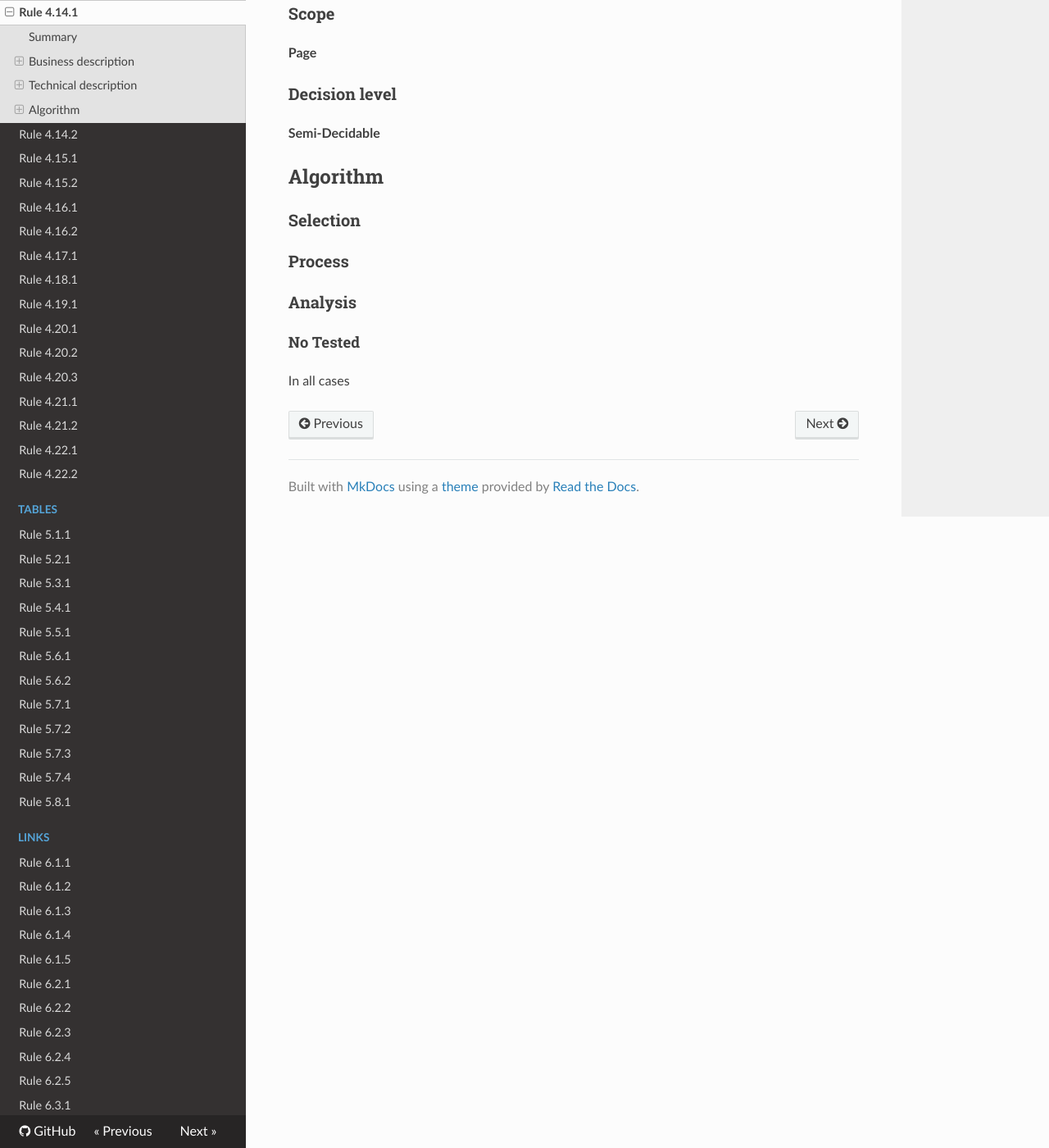
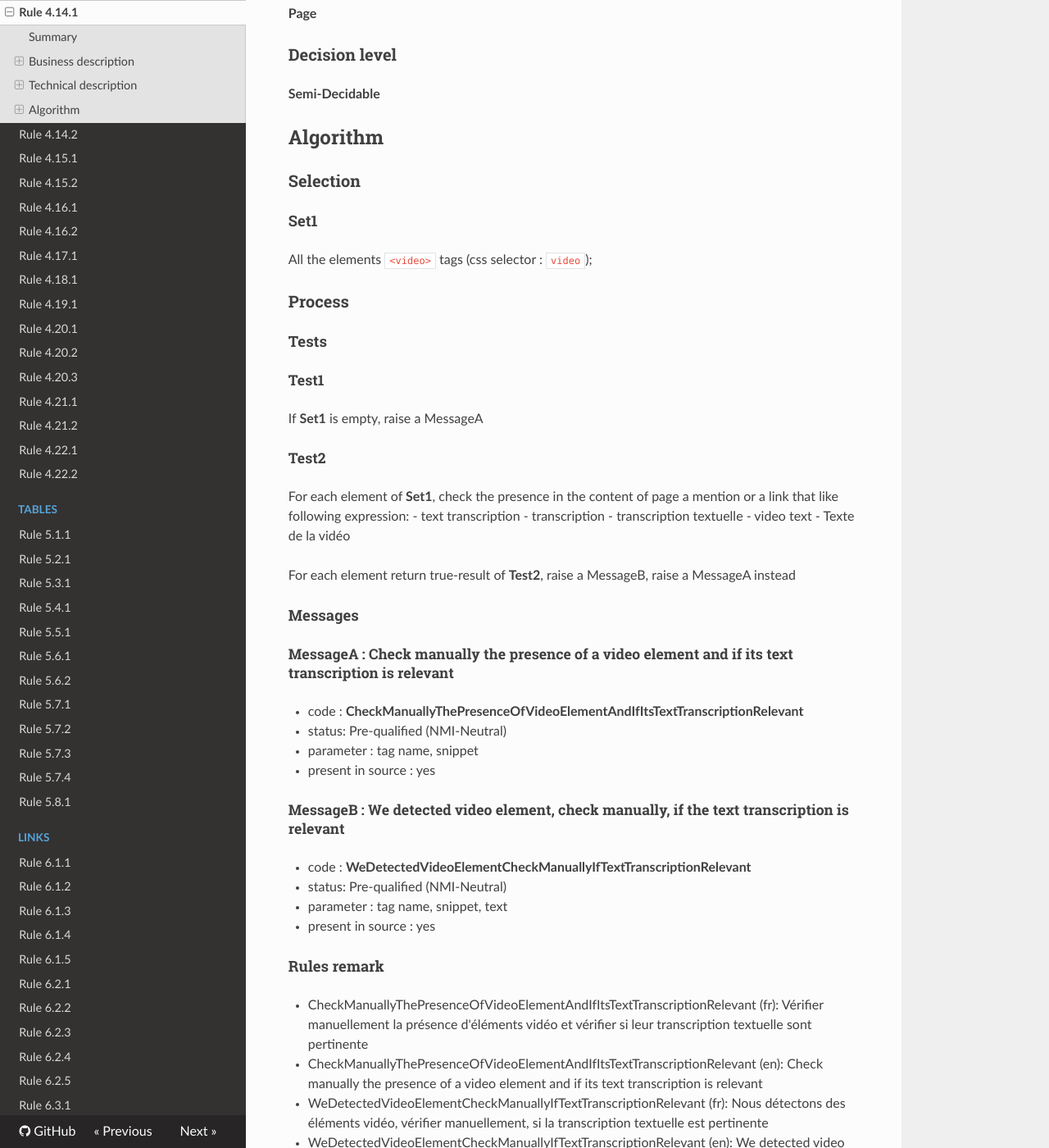
Before and after one commit to Tanaguru/RGAA3-2016, an MkDocs documentation site: the page built from docs/Rule-4-14-1.md, in a window 1280 px wide and 1400 px high, scrolled down 789 px. Shown: the whole window at 82% size. Built offline with MkDocs 1.6.1, drawn with Linux system fonts in a browser that asks for light colours; nearby versions of some CDN libraries; old or Windows-style settings are respelled for this version of MkDocs; some of the changed text lies outside the part shown.

Commit message:
Update tests 4.14.1 and 4.14.2

```diff
--- a/docs/Rule-4-14-1.md
+++ b/docs/Rule-4-14-1.md
@@ -1,22 +1,20 @@
 # Rule 4.14.1
 
 ## Summary
-
-No-check rule
 
 ## Business description
 
 ### Criterion
 
-[4.14](http://references.modernisation.gouv.fr/referentiel-technique-0#crit-4-14)
+[4.14](http://references.modernisation.gouv.fr/rgaa/criteres.html#crit-4-14)
 
 ###Test
 
-[4.14.1](http://references.modernisation.gouv.fr/referentiel-technique-0#test-4-14-1)
+[4.14.1](http://references.modernisation.gouv.fr/rgaa/criteres.html#test-4-14-1)
 
 ### Description
 
-Pour chaque <a href="http://references.modernisation.gouv.fr/referentiel-technique-0#mMediaTemp">m&eacute;dia temporel</a> seulement vid&eacute;o ayant une <a href="http://references.modernisation.gouv.fr/referentiel-technique-0#mTranscriptTextuel">transcription textuelle</a>, celle-ci est-elle pertinente ?
+Pour chaque <a href="http://references.modernisation.gouv.fr/rgaa/glossaire.html#mdia-temporel-type-son-vido-et-synchronis">m&eacute;dia temporel</a> seulement vid&eacute;o ayant une <a href="http://references.modernisation.gouv.fr/rgaa/glossaire.html#transcription-textuelle-media-temporel">transcription textuelle</a>, celle-ci est-elle pertinente ?
 
 ### Level
 
@@ -36,10 +34,59 @@ Pour chaque <a href="http://references.modernisation.gouv.fr/referentiel-techniq
 
 ### Selection
 
+#### Set1
+
+All the elements `<video>` tags (css selector : `video`);
+
 ### Process
+
+#### Tests
+
+##### Test1
+
+If **Set1** is empty, raise a MessageA
+
+##### Test2
+
+For each element of **Set1**, check the presence in the content of page a mention or a link that like following expression:
+ - text transcription
+ - transcription
+ - transcription textuelle
+ - video text
+ - Texte de la vidéo
+
+For each element return true-result of **Test2**, raise a MessageB, raise a MessageA instead
+
+#### Messages
+
+##### MessageA : Check manually the presence of a video element and if its text transcription is relevant
+
+-    code : **CheckManuallyThePresenceOfVideoElementAndIfItsTextTranscriptionRelevant**
+-    status: Pre-qualified (NMI-Neutral)
+-    parameter : tag name, snippet
+-    present in source : yes
+
+##### MessageB : We detected video element, check manually, if the text transcription is relevant
+
+-    code : **WeDetectedVideoElementCheckManuallyIfTextTranscriptionRelevant**
+-    status: Pre-qualified (NMI-Neutral)
+-    parameter : tag name, snippet, text
+-    present in source : yes
+
+#### Rules remark
+
+ * CheckManuallyThePresenceOfVideoElementAndIfItsTextTranscriptionRelevant (fr): V&eacute;rifier manuellement la pr&eacute;sence d'&eacute;l&eacute;ments vid&eacute;o et v&eacute;rifier si leur transcription textuelle sont pertinente
+ * CheckManuallyThePresenceOfVideoElementAndIfItsTextTranscriptionRelevant (en): Check manually the presence of a video element and if its text transcription is relevant
+
+ * WeDetectedVideoElementCheckManuallyIfTextTranscriptionRelevant (fr): Nous d&eacute;tectons des &eacute;l&eacute;ments vid&eacute;o, v&eacute;rifier manuellement, si la transcription textuelle est pertinente
+ * WeDetectedVideoElementCheckManuallyIfTextTranscriptionRelevant (en): We detected video element, check manually, if the text transcription is relevant
+
+### Accede Web guidelines
+
+ * Rgaa32016-4-14-1-Accedeweb-EDIT-8-3
 
 ### Analysis
 
-#### No Tested
+#### Pre-qualified
 
 In all cases
```
Also changed, not shown: docs/Rule-4-14-2.md (+52 -5 lines).
